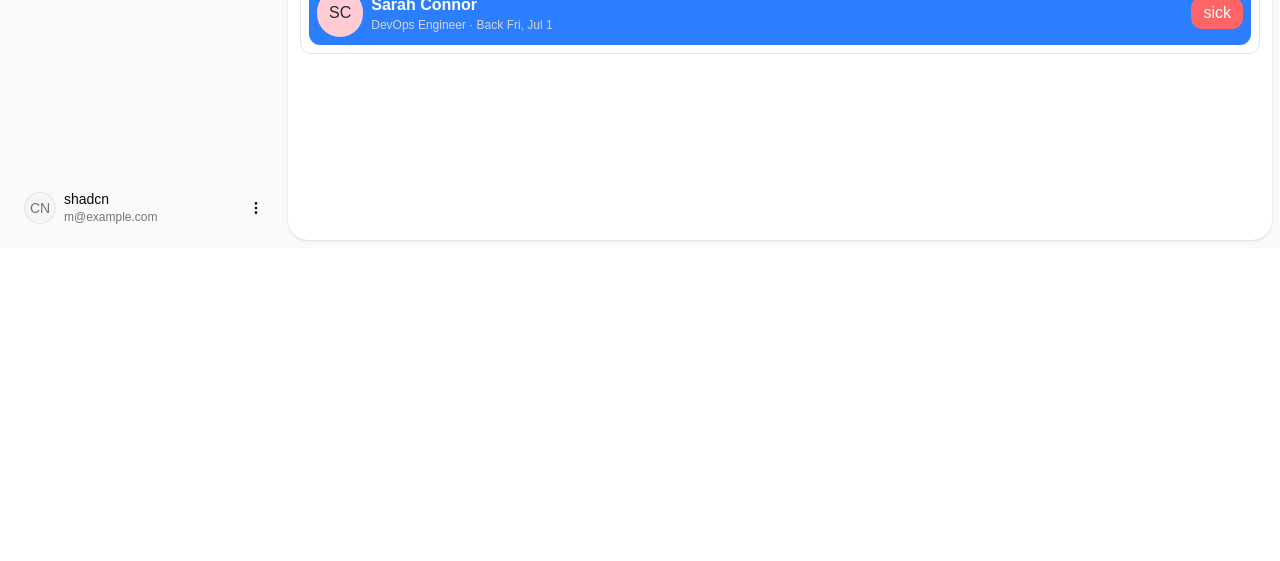
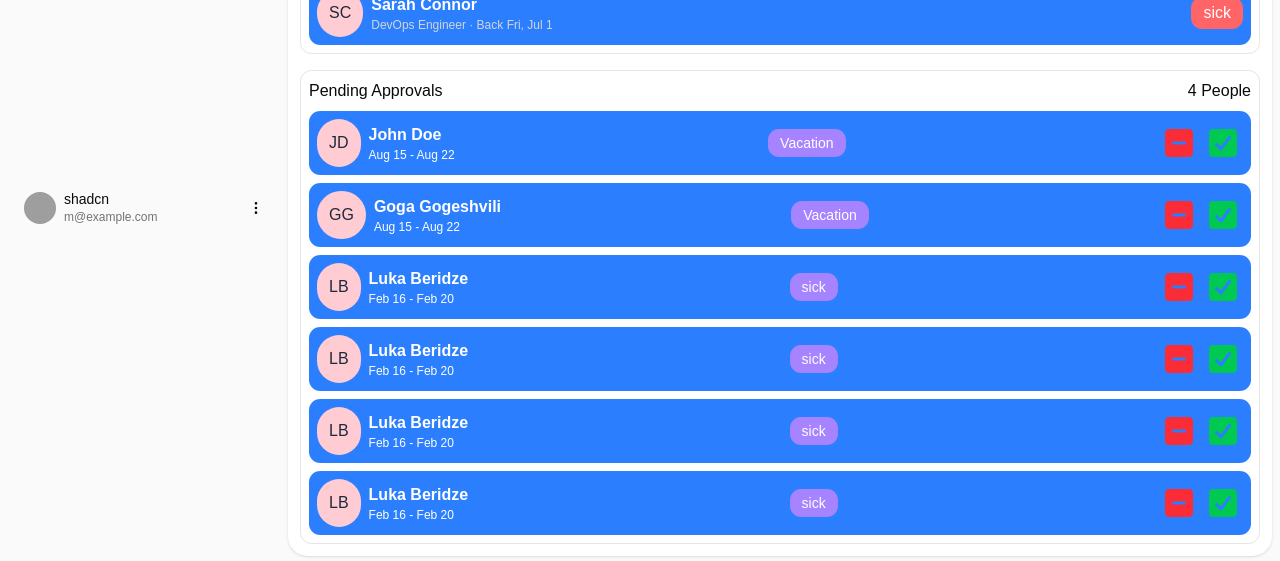
Before and after one commit to Goglikooo/VacationApp, a React (Vite) app in the folder VacationAppFrontEnd/: page / in a window 1280 px wide. Shown: the part 552-1113 px from the top of the page. Before the commit the page ends 800 px from the top, so only its background shows below. Built offline with nearby package versions, Linux system fonts and the light colour scheme; no server answers; grey boxes are pictures that could not be loaded.

Commit message:
add Pending approval container with list items inside

```diff
--- a/VacationAppFrontEnd/package.json
+++ b/VacationAppFrontEnd/package.json
@@ -15,6 +15,10 @@
     "@dnd-kit/sortable": "^10.0.0",
     "@dnd-kit/utilities": "^3.2.2",
     "@fontsource-variable/geist": "^5.2.9",
+    "@fortawesome/fontawesome-svg-core": "^7.3.1",
+    "@fortawesome/free-regular-svg-icons": "^7.3.1",
+    "@fortawesome/free-solid-svg-icons": "^7.3.1",
+    "@fortawesome/react-fontawesome": "^3.5.0",
     "@tabler/icons-react": "^3.44.0",
     "@tailwindcss/vite": "^4.3.0",
     "@tanstack/react-table": "^8.21.3",
--- /dev/null
+++ b/VacationAppFrontEnd/src/components/Pending-Approvals/PendingApprovalItem.tsx
@@ -0,0 +1,57 @@
+import { FontAwesomeIcon } from "@fortawesome/react-fontawesome";
+import {
+  faSquareCheck,
+  faSquareMinus,
+} from "@fortawesome/free-solid-svg-icons";
+
+interface PendingApprovalItemProps {
+  initials: string;
+  name: string;
+  dateRange: string;
+  vacationType: string;
+}
+
+export default function PendingApprovalItem({
+  initials,
+  name,
+  dateRange,
+  vacationType,
+}: PendingApprovalItemProps) {
+  return (
+    <div
+      id="list item"
+      className="bg-blue-500 text-white p-2 rounded-md flex justify-between items-center"
+    >
+      <div className="flex gap-2 items-center">
+        <div className="bg-rose-200 text-gray-800 p-3 rounded-2xl text-md">
+          {initials}
+        </div>
+
+        <div>
+          <div className="font-semibold">{name}</div>
+          <div className="text-xs ">{dateRange}</div>
+        </div>
+      </div>
+      <div className="bg-violet-400 text-white px-3 py-1 rounded-md text-sm">
+        {vacationType}
+      </div>
+
+      <div className="flex gap-1 items-center">
+        <button className=" ">
+          <FontAwesomeIcon
+            icon={faSquareMinus}
+            size="2xl"
+            className="text-red-500"
+          />
+        </button>
+        <button className="">
+          <FontAwesomeIcon
+            icon={faSquareCheck}
+            size="2xl"
+            className="text-green-500"
+          />
+        </button>
+      </div>
+    </div>
+  );
+}
--- /dev/null
+++ b/VacationAppFrontEnd/src/components/Pending-Approvals/PendingApprovals.tsx
@@ -0,0 +1,56 @@
+import { FontAwesomeIcon } from "@fortawesome/react-fontawesome";
+import {
+  faSquareCheck,
+  faSquareMinus,
+} from "@fortawesome/free-solid-svg-icons";
+import PendingApprovalItem from "./PendingApprovalItem";
+export default function PendingApprovals() {
+  return (
+    <div>
+      <div className="flex flex-col gap-2 p-2 border rounded-md">
+        <div className="flex justify-between items-center">
+          <h3>Pending Approvals</h3>
+          <span>4 People</span>
+        </div>
+        <div className="flex flex-col gap-2">
+          <PendingApprovalItem
+            initials="JD"
+            name="John Doe"
+            dateRange="Aug 15 - Aug 22"
+            vacationType="Vacation"
+          />
+          <PendingApprovalItem
+            initials="GG"
+            name="Goga Gogeshvili"
+            dateRange="Aug 15 - Aug 22"
+            vacationType="Vacation"
+          />
+          <PendingApprovalItem
+            initials="LB"
+            name="Luka Beridze"
+            dateRange="Feb 16 - Feb 20"
+            vacationType="sick"
+          />
+          <PendingApprovalItem
+            initials="LB"
+            name="Luka Beridze"
+            dateRange="Feb 16 - Feb 20"
+            vacationType="sick"
+          />
+          <PendingApprovalItem
+            initials="LB"
+            name="Luka Beridze"
+            dateRange="Feb 16 - Feb 20"
+            vacationType="sick"
+          />
+          <PendingApprovalItem
+            initials="LB"
+            name="Luka Beridze"
+            dateRange="Feb 16 - Feb 20"
+            vacationType="sick"
+          />
+        </div>
+      </div>
+    </div>
+  );
+}
--- a/VacationAppFrontEnd/src/pages/Dashboard.tsx
+++ b/VacationAppFrontEnd/src/pages/Dashboard.tsx
@@ -9,6 +9,7 @@ import {
 import { Button } from "@/components/ui/button";
 import { Field, FieldLabel } from "@/components/ui/field";
 import AwayThisDayComponent from "@/components/Away-this-Day/AwayThisDayComponent";
+import PendingApprovals from "@/components/Pending-Approvals/PendingApprovals";
 
 export default function DashboardPage() {
   const [open, setOpen] = useState(false);
@@ -58,6 +59,9 @@ export default function DashboardPage() {
           <div className=" flex-1 ">
             <AwayThisDayComponent />
           </div>
+          <div>
+            <PendingApprovals />
+          </div>
         </div>
       </div>
     </div>
```
Also changed, not shown: 1 other file (tests, documents, lock files or other folders).
